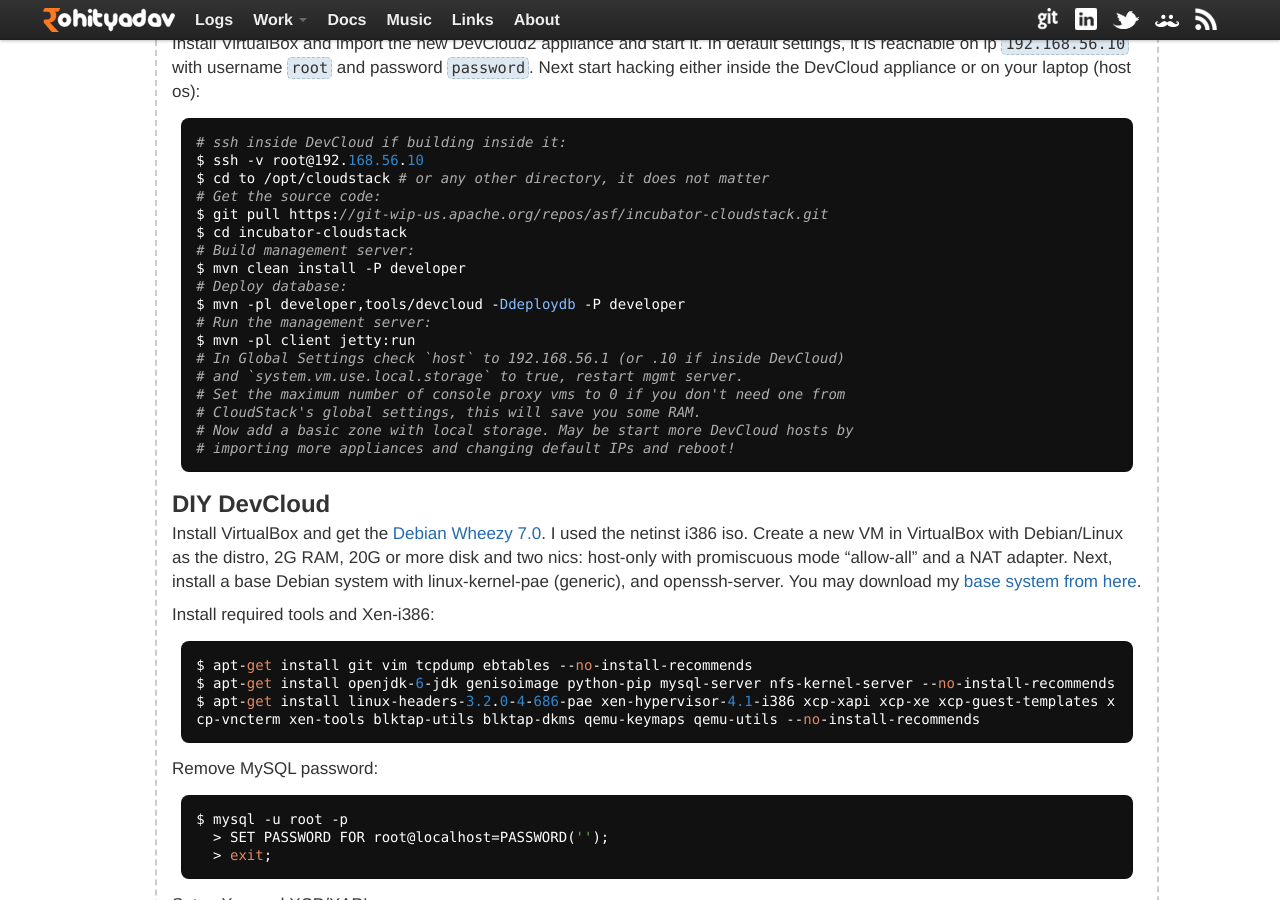
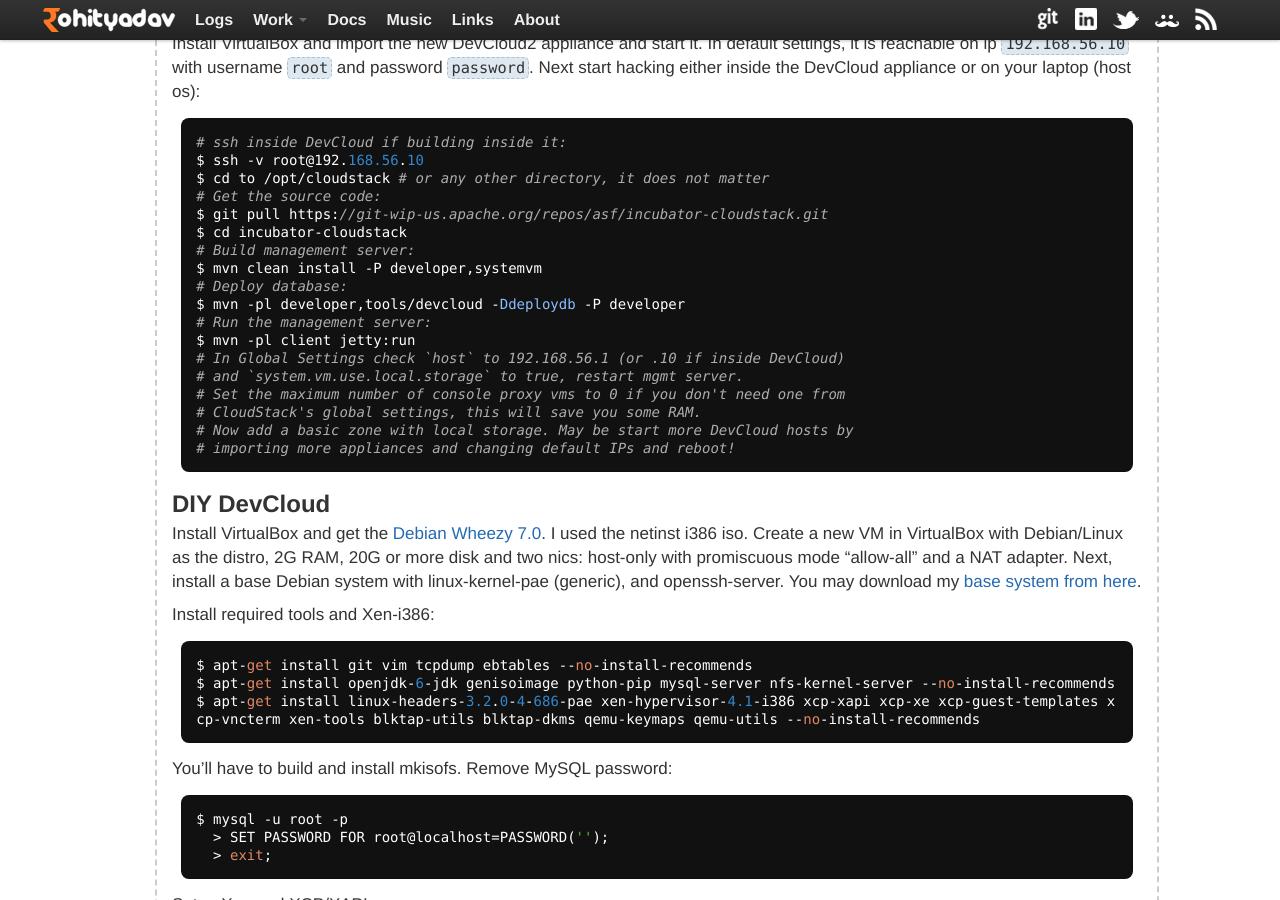
Before and after one commit to rohityadavcloud/rohityadavcloud.github.io, a Jekyll site: the page built from _posts/2012-11-27-devcloud.markdown, in a window 1280 px wide and 900 px high, scrolled down 1391 px. Built offline with Jekyll 4.4.1, drawn with Linux system fonts in a browser that asks for light colours; Markdown is read by kramdown in place of the engine named in the settings; comment, search, counter and statistics services are not loaded.

Commit message:
mvn profile fix

```diff
--- a/_posts/2012-11-27-devcloud.markdown
+++ b/_posts/2012-11-27-devcloud.markdown
@@ -101,7 +101,7 @@
 $ git pull https://git-wip-us.apache.org/repos/asf/incubator-cloudstack.git
 $ cd incubator-cloudstack
 # Build management server:
-$ mvn clean install -P developer
+$ mvn clean install -P developer,systemvm
 # Deploy database:
 $ mvn -pl developer,tools/devcloud -Ddeploydb -P developer
 # Run the management server:
@@ -132,6 +132,7 @@
 $ apt-get install linux-headers-3.2.0-4-686-pae xen-hypervisor-4.1-i386 xcp-xapi xcp-xe xcp-guest-templates xcp-vncterm xen-tools blktap-utils blktap-dkms qemu-keymaps qemu-utils --no-install-recommends
 </pre>
 
+You'll have to build and install mkisofs.
 Remove MySQL password:
 <pre class="prettyprint">
 $ mysql -u root -p
```
